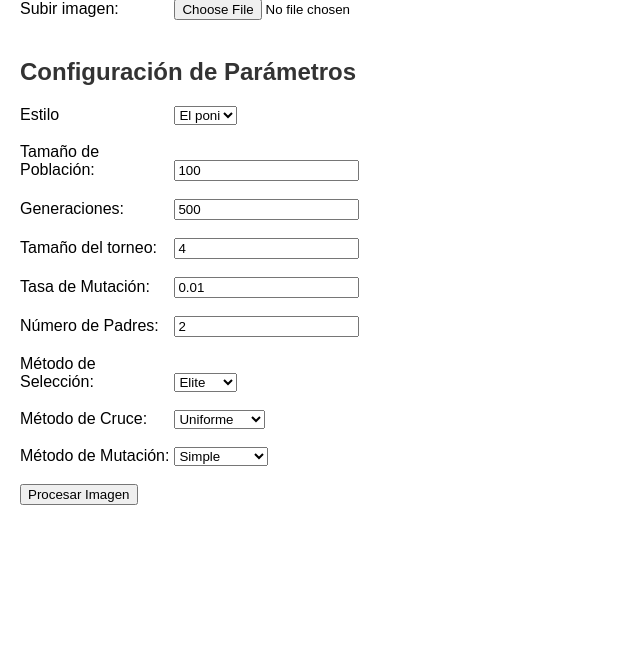
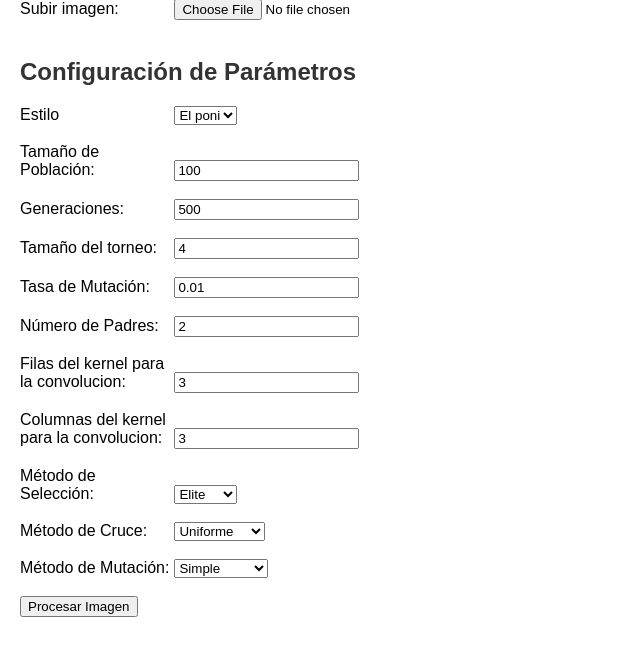
Before and after one commit to alemontc7/algoritmos-geneticos, a Flask app: page / in a window 1280 px wide. Shown: the part 81-737 px from the top of the page, without its empty margins (0-640 px from the left). Run offline with Flask 3, Linux system fonts and the light colour scheme.

Commit message:
Se implementa la configuracion del kernel para la convolucion

```diff
--- a/aplicacion-imagenes-medicas/app.py
+++ b/aplicacion-imagenes-medicas/app.py
@@ -47,9 +47,12 @@ def index():
             metodo_seleccion = request.form.get('metodo_seleccion', 'elite')
             metodo_cruce = request.form.get('metodo_cruce', 'uniforme')
             metodo_mutacion = request.form.get('metodo_mutacion', 'simple')
-
+            kernel=(
+                int(request.form.get('filas_kernel', '3')),
+                int(request.form.get('cols_kernel', '3'))
+            )
             # Procesar la imagen
-            imagen_mejorada = procesar_imagen(filepath, tamano_poblacion, generaciones, tasa_mutacion, num_padres, tamanio_torneo, estilo, metodo_seleccion, metodo_cruce, metodo_mutacion)
+            imagen_mejorada = procesar_imagen(filepath, tamano_poblacion, generaciones, tasa_mutacion, num_padres, tamanio_torneo, estilo, metodo_seleccion, metodo_cruce, metodo_mutacion,kernel)
 
             # Guardar la imagen mejorada
             output_filename = 'mejorada_' + filename
@@ -57,10 +60,11 @@ def index():
             imagen_mejorada.save(output_path)
             print(filename)
             return render_template('index.html', original_image=filename, processed_image=output_filename)
+    print("gg")
     return render_template('index.html')
 
 
-def procesar_imagen(filepath, TAMANO_POBLACION, GENERACIONES, TASA_MUTACION, NUM_PADRES, TOUR_SIZE, STYLE, selection_method, crossover_method, mutation_method):
+def procesar_imagen(filepath, TAMANO_POBLACION, GENERACIONES, TASA_MUTACION, NUM_PADRES, TOUR_SIZE, STYLE, selection_method, crossover_method, mutation_method,kernel):
     radiografia = Image.open(filepath).convert("L")
     WIDTH, HEIGHT = radiografia.size
     radiografia = radiografia.resize((256, 256))
@@ -68,10 +72,7 @@ def procesar_imagen(filepath, TAMANO_POBLACION, GENERACIONES, TASA_MUTACION, NUM
 
     # Función para crear un filtro inicial
     def crear_individuo():
-        if STYLE == 'sebas':
-            return np.random.uniform(0, 1, (10, 10))
-        elif STYLE == 'noni':
-            return np.random.uniform(0, 1, (3, 3))
+        return np.random.uniform(0, 1, kernel)
 
     # Función para aplicar un filtro a una imagen
     def aplicar_filtro(imagen, filtro):
--- a/aplicacion-imagenes-medicas/templates/index.html
+++ b/aplicacion-imagenes-medicas/templates/index.html
@@ -36,6 +36,12 @@
 
         <label for="num_padres">Número de Padres:</label>
         <input type="number" name="num_padres" id="num_padres" value="2"><br><br>
+
+        <label for="filas_kernel">Filas del kernel para la convolucion:</label>
+        <input type="number" name="filas_kernel" id="filas_kernel" value="3"><br><br>
+
+        <label for="cols_kernel">Columnas del kernel para la convolucion:</label>
+        <input type="number" name="cols_kernel" id="cols_kernel" value="3"><br><br>
 
         <label for="metodo_seleccion">Método de Selección:</label>
         <select name="metodo_seleccion" id="metodo_seleccion">
```
Also changed, not shown: aplicacion-imagenes-medicas/uploads/extreme.png (added), aplicacion-imagenes-medicas/uploads/mejorada_extreme.png (added).
